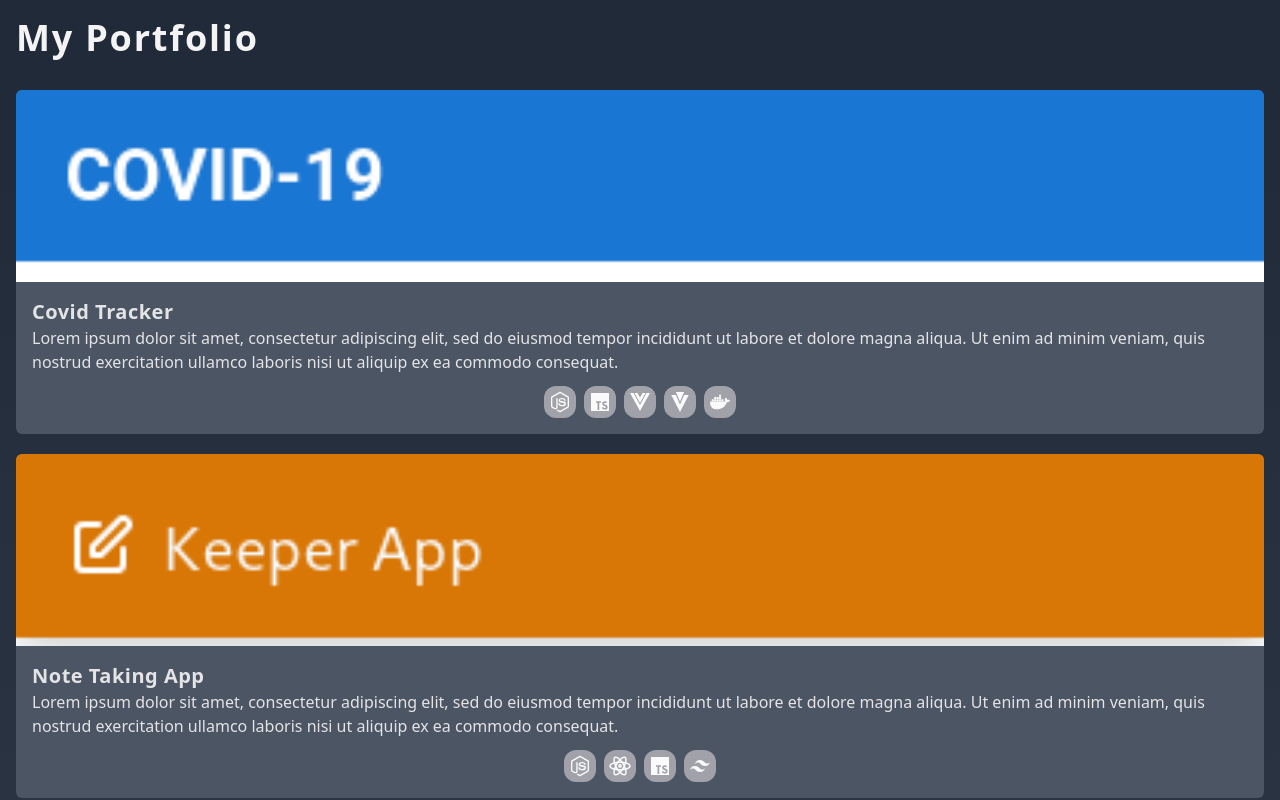
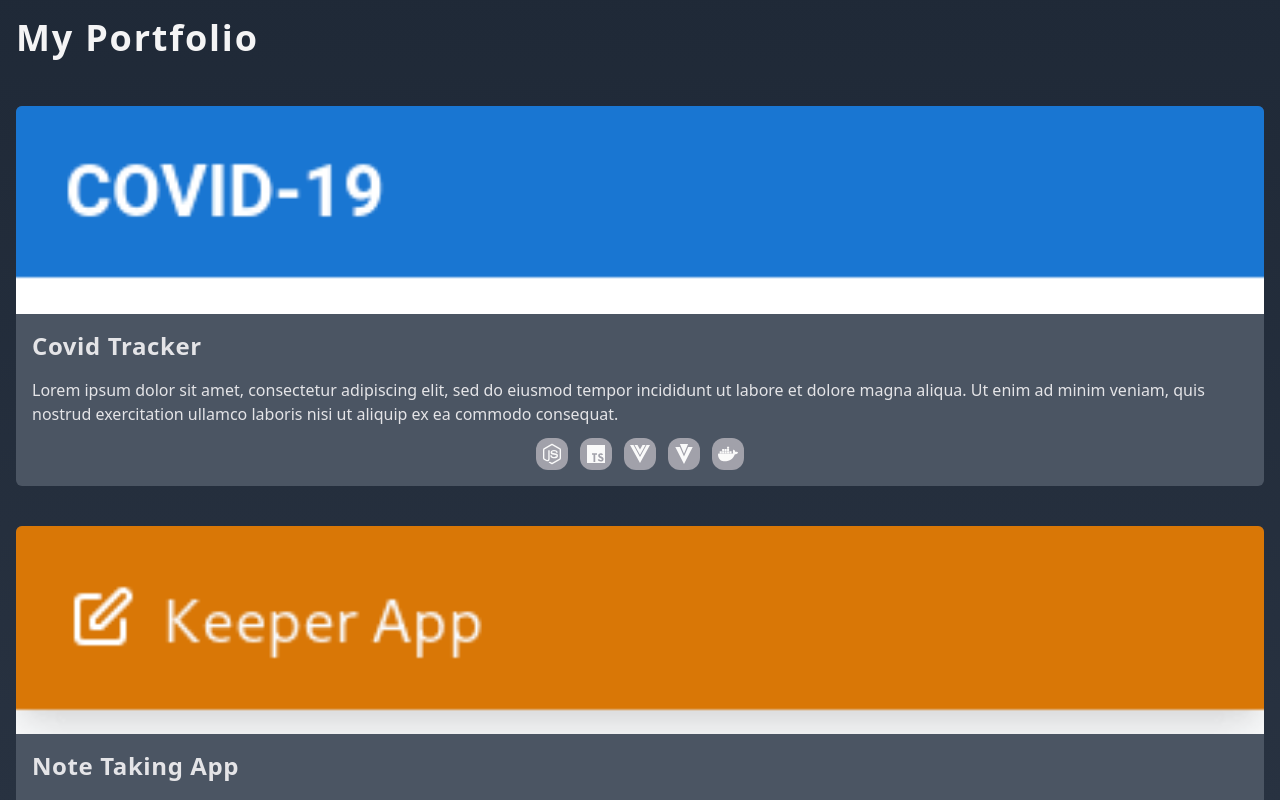
Before and after one commit to PieroNarciso/portfolio, a Vue app: page / in a window 1280 px wide. Shown: the part 3223-4023 px from the top of the page. Built offline with nearby package versions, Linux system fonts and the light colour scheme.

Commit message:
Improve padding in portfolio Cards

```diff
--- a/src/components/layout/ThePortafolioSection.vue
+++ b/src/components/layout/ThePortafolioSection.vue
@@ -1,7 +1,7 @@
 <template>
   <section class="h-auto p-4 bg-gradient-to-b from-primary-dark to-primary">
     <TitleSection>My Portfolio</TitleSection>
-    <div class="flex-col mt-8 space-y-5">
+    <div class="flex-col mt-12 space-y-10">
       <PortafolioCard v-for="item in items" :item="item" :key="item.name">
       </PortafolioCard>
     </div>
--- a/src/components/ui/PortafolioCard.vue
+++ b/src/components/ui/PortafolioCard.vue
@@ -2,7 +2,7 @@
   <div
     class="overflow-hidden bg-primary-light grid grid-cols-1 rounded-md hover:shadow-xl transform hover:scale-105 duration-300"
   >
-    <div class="h-48">
+    <div class="h-52">
       <img
         class="object-cover object-top w-full h-full cursor-pointer"
         v-if="item.path"
@@ -12,11 +12,11 @@
       />
     </div>
     <div class="flex-col p-4">
-      <h1 class="text-xl font-bold tracking-wide text-coolWhite-dark">
+      <h1 class="text-2xl font-bold tracking-wide text-coolWhite-dark">
         {{ item.name }}
       </h1>
-      <p class="text-coolWhite-dark">{{ item.description }}</p>
-      <div class="flex items-center justify-center mt-3 space-x-2">
+      <p class="mt-4 text-coolWhite-dark">{{ item.description }}</p>
+      <div class="flex items-center justify-center mt-3 space-x-3">
         <div
           class="inline-flex items-center justify-center p-1 rounded-xl bg-brown hover:scale-125 transform duration-200 hover:bg-brown-dark"
           v-for="tec in item.tecnologies"
@@ -32,7 +32,7 @@
     <transition>
       <div
         v-if="showImg"
-        class="fixed top-0 w-screen h-screen px-8 pt-4 pb-8 bg-gray-800 bg-opacity-60"
+        class="fixed top-0 z-20 w-screen h-screen px-8 pt-4 pb-8 bg-gray-800 bg-opacity-60"
       >
         <div class="flex flex-row-reverse mb-4">
           <button
```
